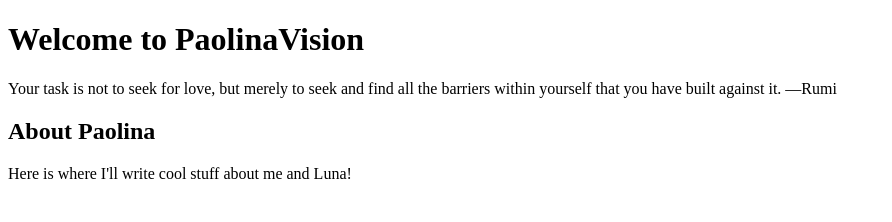
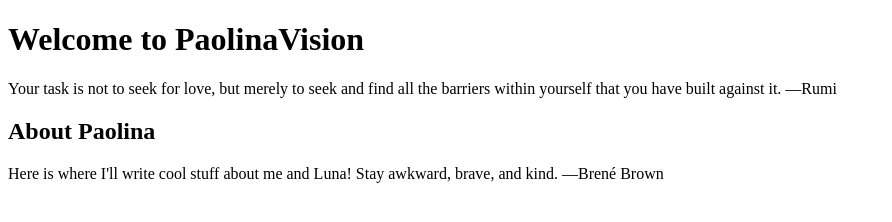
Before and after one commit to poeia/paolinavision, a plain HTML site: page index.html in a window 1280 px wide. Shown: the whole page, without its empty margins (0-892 px from the left). Drawn offline with Linux system fonts and the light colour scheme.

Commit message:
Update index

```diff
--- a/index.html
+++ b/index.html
@@ -38,7 +38,7 @@
 <div class="mission row">
   <div class="col-xs-12">
     <h2>About Paolina</h2>
-    <p>Here is where I'll write cool stuff about me and Luna!</p>
+    <p>Here is where I'll write cool stuff about me and Luna! Stay awkward, brave, and kind. &mdash;Bren&eacute; Brown</p>
   </div>
 </div>
     </div>
```
